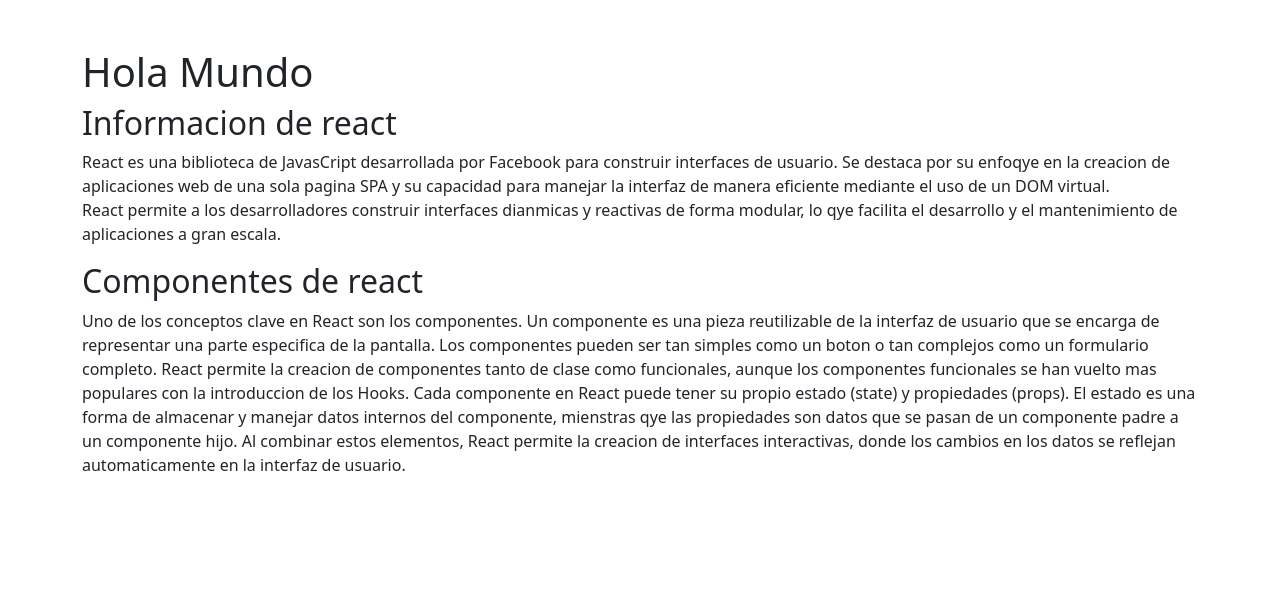
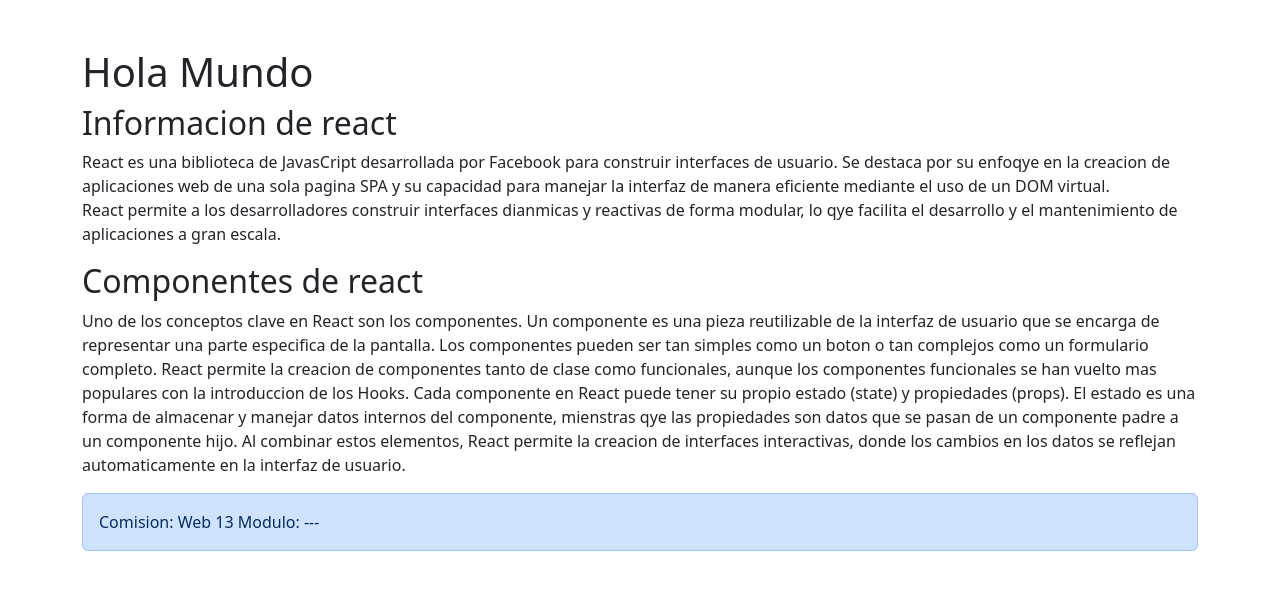
Before and after one commit to nachoabe30/Contador, a React (Vite) app: page / in a window 1280 px wide. Shown: the top 590 px of the page. Built offline with nearby package versions, Linux system fonts and the light colour scheme.

Commit message:
Envio un props con la comision al componente TeoriaComponente

```diff
--- a/src/App.jsx
+++ b/src/App.jsx
@@ -8,7 +8,7 @@ function App() {
     <main className="container my-5">
 <h1>Hola Mundo</h1>
 <Bienvenidos/>
-<TeoriaComponente/>
+<TeoriaComponente comision='Web 13'/>
 
   </main>
   );
--- a/src/components/TeoriaComponente.jsx
+++ b/src/components/TeoriaComponente.jsx
@@ -1,8 +1,12 @@
-const TeoriaComponente = () => {
+const TeoriaComponente = (props) => {
     return (
         <section>
             <h2>Componentes de react</h2>
-            <p>Uno de los conceptos clave en React son los componentes. Un componente es una pieza reutilizable de la interfaz de usuario que se encarga de representar una parte especifica de la pantalla. Los componentes pueden ser tan simples como un boton o tan complejos como un formulario completo. React permite la creacion de componentes tanto de clase como funcionales, aunque los componentes funcionales se han vuelto mas populares con la introduccion de los Hooks. Cada componente en React puede tener su propio estado (state) y propiedades (props). El estado es una forma de almacenar y manejar datos internos del componente, mienstras qye las propiedades son datos que se pasan de un componente padre a un componente hijo. Al combinar estos elementos, React permite la creacion de interfaces interactivas, donde los cambios en los datos se reflejan automaticamente en la interfaz de usuario.   </p>
+            <p>Uno de los conceptos clave en React son los componentes. Un componente es una pieza reutilizable de la interfaz de usuario que se encarga de representar una parte especifica de la pantalla. Los componentes pueden ser tan simples como un boton o tan complejos como un formulario completo. React permite la creacion de componentes tanto de clase como funcionales, aunque los componentes funcionales se han vuelto mas populares con la introduccion de los Hooks. Cada componente en React puede tener su propio estado (state) y propiedades (props). El estado es una forma de almacenar y manejar datos internos del componente, mienstras qye las propiedades son datos que se pasan de un componente padre a un componente hijo. Al combinar estos elementos, React permite la creacion de interfaces interactivas, donde los cambios en los datos se reflejan automaticamente en la interfaz de usuario.</p>
+
+            <div class="alert alert-primary" role="alert">
+                Comision: {props.comision} Modulo: ---
+                </div>
         </section>
     );
 };
```
